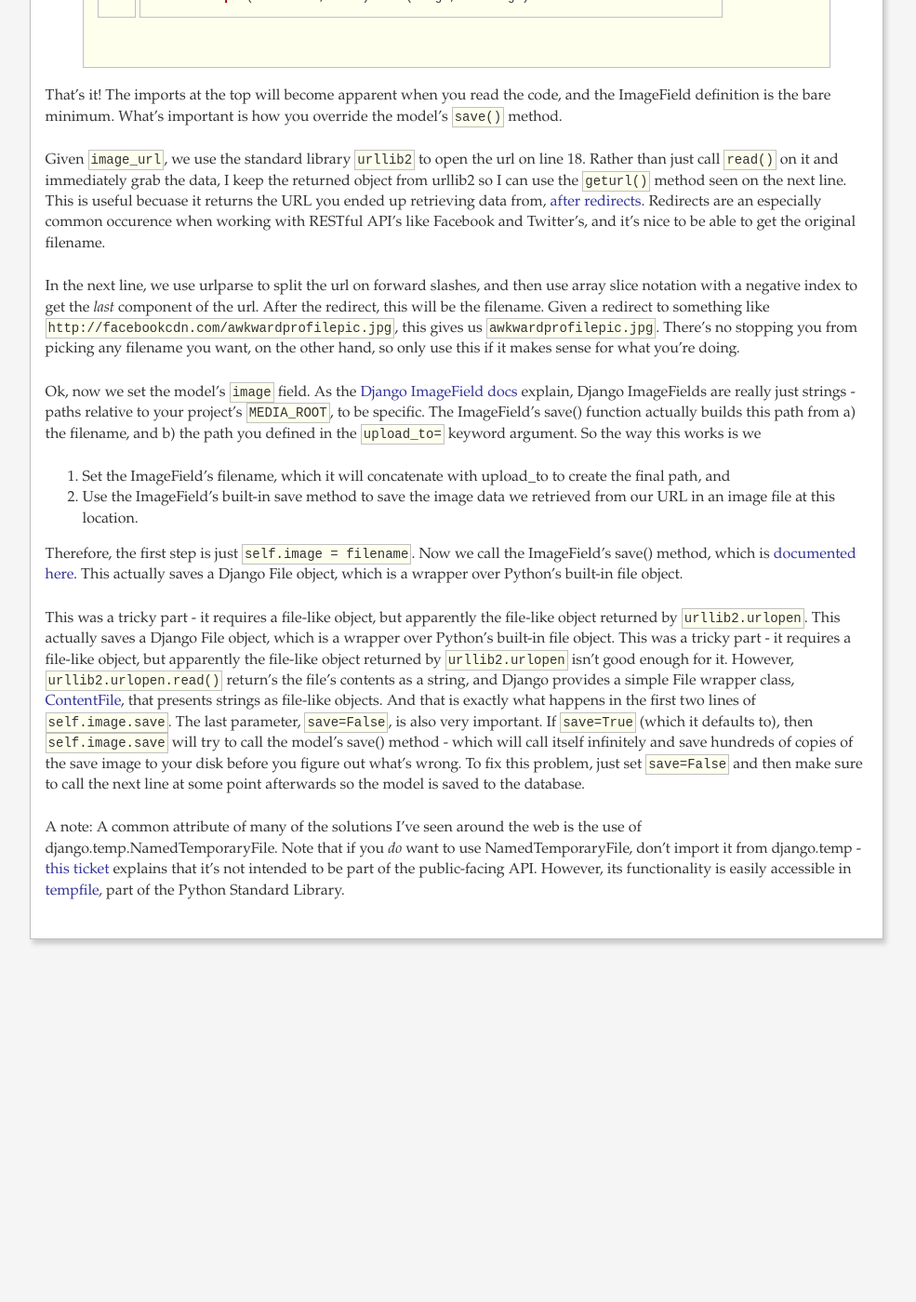
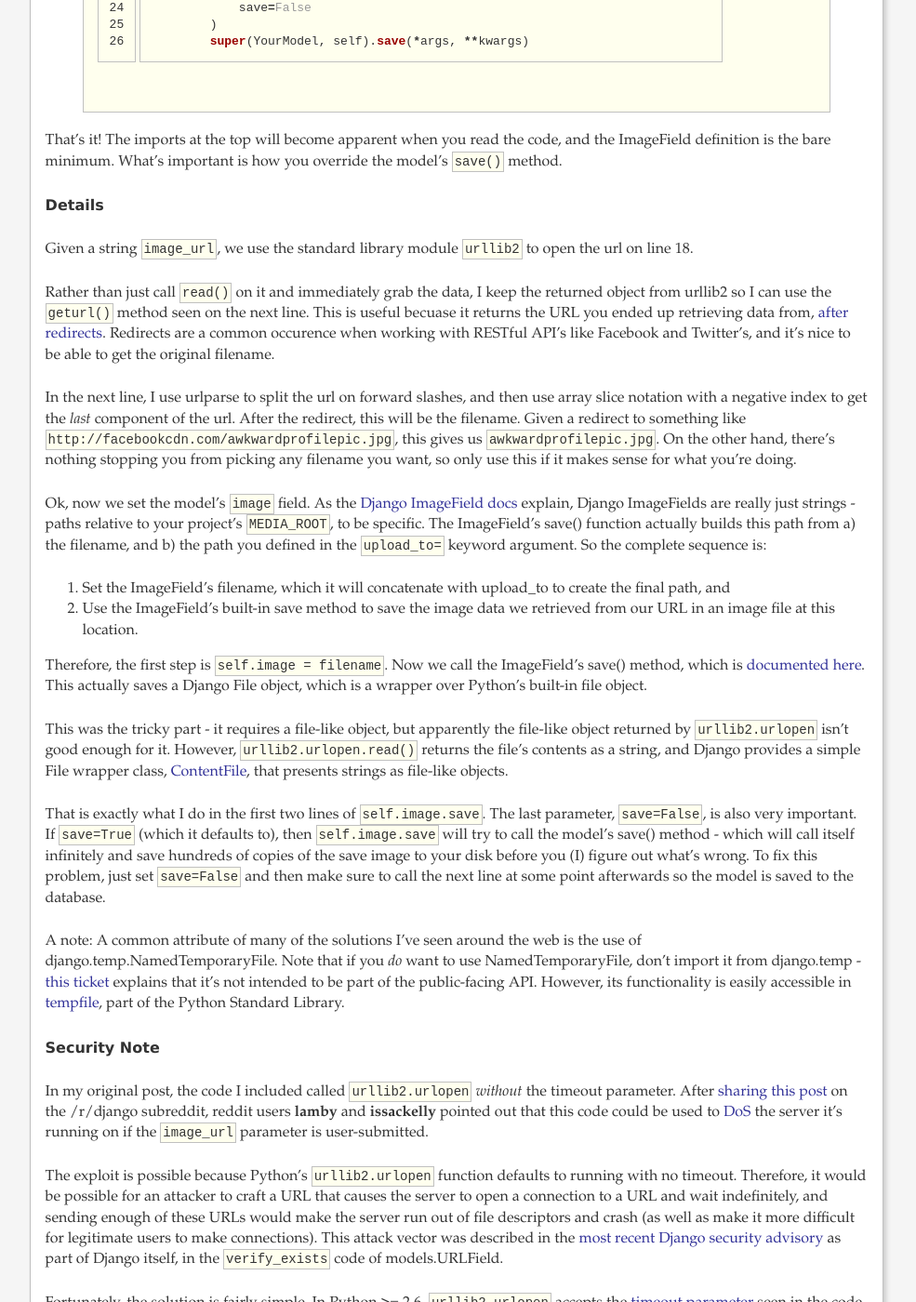
Before and after one commit to garrettr/garrettr.github.com, a Jekyll site: the page built from _posts/2011-09-19-saving-django-imagefield.markdown, in a window 1280 px wide and 1400 px high, scrolled down 880 px. Shown: the whole window at 93% size, without its empty margins (149-1134 px from the left). Built offline with Jekyll 4.4.1, drawn with Linux system fonts in a browser that asks for light colours; before the commit the page ends 1932 px from its top, so only the background shows below that; some of the changed text lies outside the part shown.

Commit message:
Updated post with security note (thanks Redditors) and proofread.

```diff
--- a/_posts/2011-09-19-saving-django-imagefield.markdown
+++ b/_posts/2011-09-19-saving-django-imagefield.markdown
@@ -30,7 +32,7 @@
         before saving the model to the database
         '''
         image_url = "http://.../image.jpg" # get this url from somewhere
-        image_data = urllib2.urlopen(image_url)
+        image_data = urllib2.urlopen(image_url, timeout=5)
         filename = urlparse.urlparse(image_data.geturl()).path.split('/')[-1]
         self.image = filename
         self.image.save(
@@ -45,29 +47,66 @@
 That's it! The imports at the top will become apparent when you read the code, and the ImageField
 definition is the bare minimum. What's important is how you override the model's `save()` method.
 
-Given `image_url`, we use the standard library `urllib2` to open the url on line 18. Rather than just call
-`read()` on it and immediately grab the data, I keep the returned object from urllib2 so I can use the
-`geturl()` method seen on the next line. This is useful becuase it returns the URL you ended up
-retrieving data from, [after redirects](http://docs.python.org/library/urllib2.html#urllib2.urlopen).
-Redirects are an especially common occurence when working with RESTful API's like Facebook and Twitter's, and
-it's nice to be able to get the original filename.
+## Details
 
-In the next line, we use urlparse to split the url on forward slashes, and then use array slice
+Given a string `image_url`, we use the standard library module `urllib2` to open the url on line 18.
+
+Rather than just call `read()` on it and immediately grab the data, I keep the returned object from urllib2 so I can use the `geturl()` method seen on the next line. This is useful becuase it returns the URL you ended up retrieving data from, [after redirects](http://docs.python.org/library/urllib2.html#urllib2.urlopen). Redirects are a common occurence when working with RESTful API's like Facebook and Twitter's, and it's nice to be able to get the original filename.
+
+In the next line, I use urlparse to split the url on forward slashes, and then use array slice
 notation with a negative index to get the *last* component of the url. After the redirect, this will
-be the filename. Given a redirect to something like `http://facebookcdn.com/awkwardprofilepic.jpg`, this gives us `awkwardprofilepic.jpg`. There's no stopping you from picking any filename you want, on the other hand, so only use this if it makes sense for what you're doing.
+be the filename. Given a redirect to something like
+`http://facebookcdn.com/awkwardprofilepic.jpg`, this gives us `awkwardprofilepic.jpg`. On the
+other hand, there's nothing stopping you from picking any filename you want, so only use this if it makes sense for what you're doing.
 
-Ok, now we set the model's `image` field. As the [Django ImageField docs](https://docs.djangoproject.com/en/dev/ref/models/fields/#imagefield) explain, Django ImageFields are really just strings - paths relative to your project's `MEDIA_ROOT`, to be specific. The ImageField's save() function actually builds this path from a) the filename, and b) the path you defined in the `upload_to=` keyword argument. So the way this works is we
+Ok, now we set the model's `image` field. As the [Django ImageField
+docs](https://docs.djangoproject.com/en/dev/ref/models/fields/#imagefield) explain, Django
+ImageFields are really just strings - paths relative to your project's `MEDIA_ROOT`, to be
+specific. The ImageField's save() function actually builds this path from a) the filename, and b)
+the path you defined in the `upload_to=` keyword argument. So the complete sequence is:
 
 1. Set the ImageField's filename, which it will concatenate with upload_to to create the final path,
    and
 2. Use the ImageField's built-in save method to save the image data we retrieved from our URL in an
    image file at this location.
 
-Therefore, the first step is just `self.image = filename`. Now we call the ImageField's save() method,
+Therefore, the first step is `self.image = filename`. Now we call the ImageField's save() method,
 which is [documented here](https://docs.djangoproject.com/en/1.2/ref/files/file/#additional-methods-on-files-attached-to-objects). This actually saves a Django File object, which is a wrapper over Python's built-in file object.
 
-This was a tricky part - it requires a file-like object, but apparently the file-like object returned by `urllib2.urlopen`. This actually saves a Django File object, which is a wrapper over Python's built-in file object. This was a tricky part - it requires a file-like object, but apparently the file-like object returned by `urllib2.urlopen` isn't good enough for it. However, `urllib2.urlopen.read()` return's the file's contents as a string, and Django provides a simple File wrapper class, [ContentFile](https://docs.djangoproject.com/en/1.2/ref/files/file/#the-contentfile-class), that presents strings as file-like objects. And that is exactly what happens in the first two lines of `self.image.save`. The last parameter, `save=False`, is also very important. If `save=True` (which it defaults to), then `self.image.save` will try to call the model's save() method - which will call itself infinitely and save hundreds of copies of the save image to your disk before you figure out what's wrong. To fix this problem, just set `save=False` and then make sure to call the next line at some point afterwards so the model is saved to the database.
+This was the tricky part - it requires a file-like object, but apparently the file-like object returned by `urllib2.urlopen` isn't good enough for it. However, `urllib2.urlopen.read()` returns the file's contents as a string, and Django provides a simple File wrapper class, [ContentFile](https://docs.djangoproject.com/en/1.2/ref/files/file/#the-contentfile-class), that presents strings as file-like objects.
+
+That is exactly what I do in the first two lines of `self.image.save`. The last parameter,
+`save=False`, is also very important. If `save=True` (which it defaults to), then
+`self.image.save` will try to call the model's save() method - which will call itself infinitely
+and save hundreds of copies of the save image to your disk before you (I) figure out what's wrong. To fix this problem, just set `save=False` and then make sure to call the next line at some point afterwards so the model is saved to the database.
 
 A note: A common attribute of many of the solutions I've seen around the web is the use of django.temp.NamedTemporaryFile. Note that if you *do* want to use NamedTemporaryFile, don't import it from django.temp - [this ticket](https://code.djangoproject.com/ticket/16569) explains that it's not intended to be part of the public-facing API. However, its functionality is easily accessible in [tempfile](http://docs.python.org/library/tempfile.html), part of the Python Standard Library.
 
+## Security Note
+
+In my original post, the code I included called `urllib2.urlopen` *without* the timeout parameter.
+After [sharing this post] on the /r/django subreddit, reddit users **lamby**
+and **issackelly** pointed out that this code could be used to [DoS] the server it's running on if
+the `image_url` parameter is user-submitted.
+
+The exploit is possible because Python's `urllib2.urlopen` function defaults to running with no
+timeout. Therefore, it would be possible for an attacker to craft a URL that causes the server to
+open a connection to a URL and wait indefinitely, and sending enough of these URLs would make the
+server run out of file descriptors and crash (as well as make it more difficult for legitimate
+users to make connections). This attack vector was described in the [most recent Django
+security advisory] as part of Django itself, in the `verify_exists` code of models.URLField.
+
+Fortunately, the solution is fairly simple. In Python >= 2.6, `urllib2.urlopen` accepts the
+[timeout parameter] seen in the code above. You can specify the number of seconds to wait for a
+connection to establish.
+
+In my code, `image_url` could only be set by a user on the admin site, so I didn't consider the
+security of my original code as carefully as a should I have. Even if the user is an admin, this
+goes to show that it's wise to ["never trust user input."] in designing software.
+
 [social media search function]: http://appalliance.webfactional.com/feeds/search
+[sharing this post]: http://www.reddit.com/r/django/comments/kla1u/saving_django_imagefield/
+[DoS]: http://en.wikipedia.org/wiki/Denial-of-service_attack
+[most recent Django security advisory]: https://www.djangoproject.com/weblog/2011/sep/09/security-releases-issued/
+[timeout parameter]: http://docs.python.org/library/urllib2.html#urllib2.urlopen
+["never trust user input."]: http://xkcd.com/327/
```
Also changed, not shown: other parts of _posts/2011-09-19-saving-django-imagefield.markdown (+3 -1 lines).
